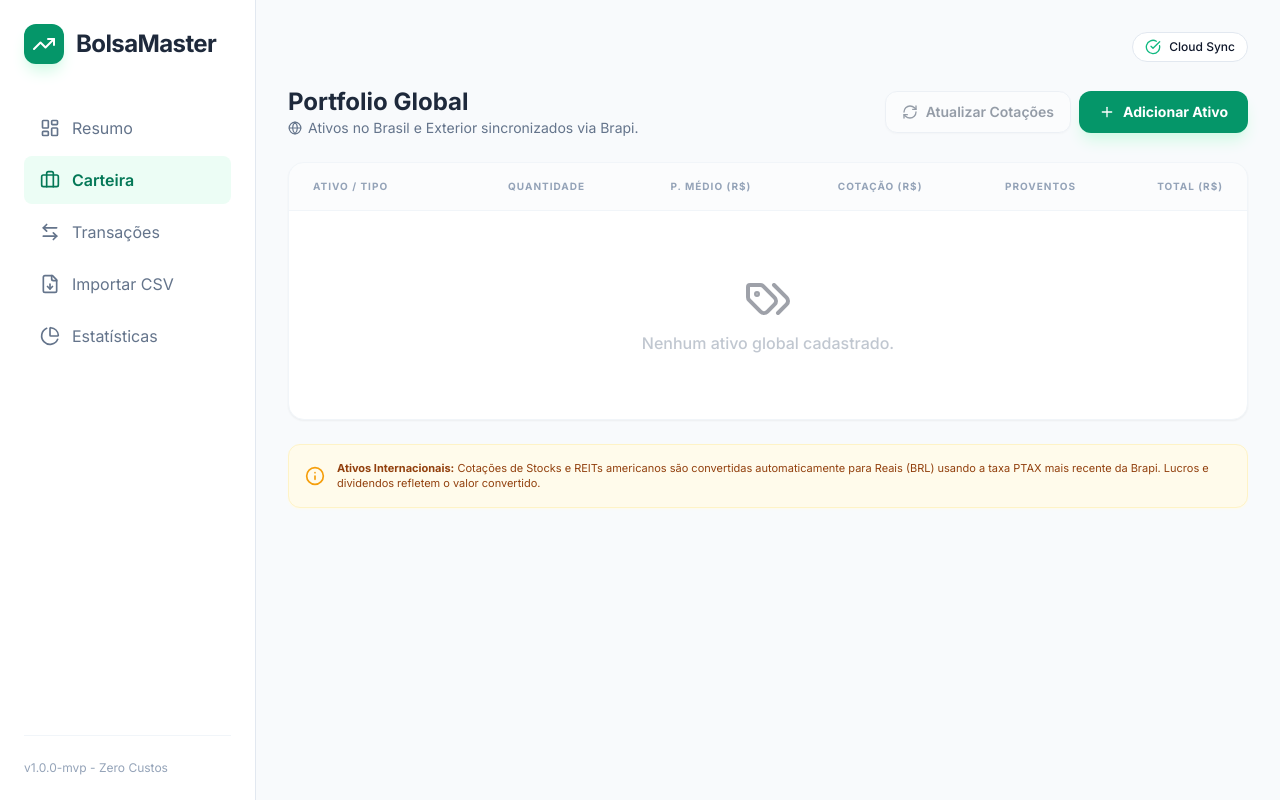
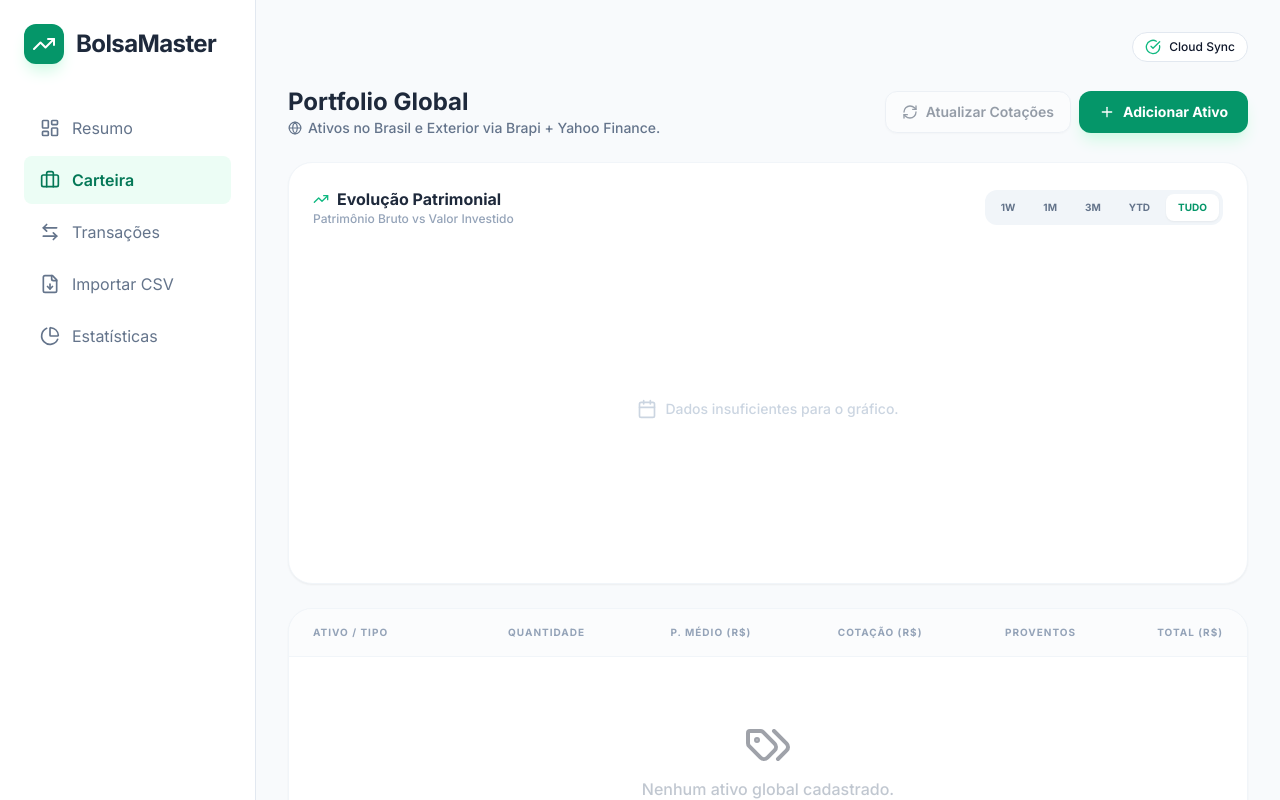
Before and after one commit to wverdan84-eng/bolsa, a React (Vite) app: page / in a window 1280 px wide. Both pictures are taken after a click on the button "Carteira". Shown: the top 800 px of the page. Built offline with nearby package versions, Linux system fonts and the light colour scheme; no server answers; the database is empty.

Commit message:
feat(Portfolio): Add time range selection for chart
Introduces a time range selection feature to the portfolio chart, allowing users to view historical data for different periods (1 week, 1 month, 3 months, Year-to-date, or All). This enhances data visualization and analysis capabilities.

```diff
--- a/components/Portfolio.tsx
+++ b/components/Portfolio.tsx
@@ -1,7 +1,7 @@
 
-import React, { useMemo } from 'react';
+import React, { useMemo, useState } from 'react';
 import { Asset, AssetType, Transaction } from '../types';
-import { ArrowUpRight, ArrowDownRight, RefreshCw, Plus, Info, TrendingUp, Tags, Banknote, Globe } from 'lucide-react';
+import { ArrowUpRight, ArrowDownRight, RefreshCw, Plus, Info, TrendingUp, Tags, Globe, Calendar } from 'lucide-react';
 import {
   AreaChart,
   Area,
@@ -21,6 +21,8 @@ interface PortfolioProps {
   onAddAsset: () => void;
 }
 
+type TimeRange = '1W' | '1M' | '3M' | 'YTD' | 'ALL';
+
 const getTypeColor = (type: AssetType) => {
   switch (type) {
     case AssetType.STOCK: return 'bg-blue-50 text-blue-600 border-blue-100';
@@ -34,21 +36,38 @@ const getTypeColor = (type: AssetType) => {
 };
 
 export const Portfolio: React.FC<PortfolioProps> = ({ assets, transactions, onRefreshPrices, isLoading, onAddAsset }) => {
-  const chartData = useMemo(() => calculateHistoricalData(transactions, assets), [transactions, assets]);
-  const dividendTransactions = useMemo(() =>
-    transactions.filter(t => t.type === 'DIVIDEND').sort((a,b) => b.date.localeCompare(a.date)),
-    [transactions]
-  );
-  const totalDividends = dividendTransactions.reduce((acc, t) => acc + (t.price - t.costs), 0);
+  const [range, setRange] = useState<TimeRange>('ALL');
+
+  const rawChartData = useMemo(() => calculateHistoricalData(transactions, assets), [transactions, assets]);
+
+  const filteredChartData = useMemo(() => {
+    if (rawChartData.length === 0) return [];
+
+    const now = new Date();
+    let cutoff = new Date(0); // Default to all
+
+    if (range === '1W') cutoff = new Date(now.getTime() - 7 * 24 * 60 * 60 * 1000);
+    else if (range === '1M') cutoff = new Date(now.getTime() - 30 * 24 * 60 * 60 * 1000);
+    else if (range === '3M') cutoff = new Date(now.getTime() - 90 * 24 * 60 * 60 * 1000);
+    else if (range === 'YTD') cutoff = new Date(now.getFullYear(), 0, 1);
+
+    // Filter based on original dates (reconstructing from string label is risky,
+    // but the service uses sorted transaction dates, so we can slice)
+    if (range === 'ALL') return rawChartData;
+
+    // Simple slice for the demo based on relative counts if date objects aren't available
+    const counts: Record<TimeRange, number> = { '1W': 7, '1M': 30, '3M': 90, 'YTD': 200, 'ALL': 9999 };
+    return rawChartData.slice(-counts[range]);
+  }, [rawChartData, range]);
 
   return (
     <div className="space-y-6 pb-12 animate-in fade-in duration-500">
       <div className="flex flex-col md:flex-row md:items-center justify-between gap-4">
         <div>
           <h1 className="text-2xl font-bold text-slate-800">Portfolio Global</h1>
-          <p className="text-slate-500 text-sm flex items-center gap-1.5">
+          <p className="text-slate-500 text-sm flex items-center gap-1.5 font-medium">
             <Globe className="w-3.5 h-3.5" />
-            Ativos no Brasil e Exterior sincronizados via Brapi.
+            Ativos no Brasil e Exterior via Brapi + Yahoo Finance.
           </p>
         </div>
         <div className="flex gap-2">
@@ -70,7 +89,88 @@ export const Portfolio: React.FC<PortfolioProps> = ({ assets, transactions, onRe
         </div>
       </div>
 
-      <div className="bg-white rounded-2xl shadow-sm border border-slate-100 overflow-hidden">
+      {/* Chart Section */}
+      <div className="bg-white p-6 rounded-3xl border border-slate-100 shadow-sm">
+        <div className="flex flex-col md:flex-row justify-between items-start md:items-center gap-4 mb-8">
+          <div>
+            <h3 className="font-black text-slate-800 flex items-center gap-2">
+              <TrendingUp className="w-4 h-4 text-emerald-500" />
+              Evolução Patrimonial
+            </h3>
+            <p className="text-xs text-slate-400 font-medium">Patrimônio Bruto vs Valor Investido</p>
+          </div>
+          <div className="flex bg-slate-100 p-1 rounded-xl gap-1">
+            {(['1W', '1M', '3M', 'YTD', 'ALL'] as TimeRange[]).map((r) => (
+              <button
+                key={r}
+                onClick={() => setRange(r)}
+                className={`px-3 py-1.5 rounded-lg text-[10px] font-black transition-all ${
+                  range === r
+                  ? 'bg-white text-emerald-600 shadow-sm'
+                  : 'text-slate-500 hover:text-slate-700'
+                }`}
+              >
+                {r === 'ALL' ? 'TUDO' : r}
+              </button>
+            ))}
+          </div>
+        </div>
+
+        <div className="h-[300px] w-full">
+          {filteredChartData.length > 0 ? (
+            <ResponsiveContainer width="100%" height="100%">
+              <AreaChart data={filteredChartData}>
+                <defs>
+                  <linearGradient id="colorEquity" x1="0" y1="0" x2="0" y2="1">
+                    <stop offset="5%" stopColor="#10b981" stopOpacity={0.1}/>
+                    <stop offset="95%" stopColor="#10b981" stopOpacity={0}/>
+                  </linearGradient>
+                </defs>
+                <CartesianGrid strokeDasharray="3 3" vertical={false} stroke="#f1f5f9" />
+                <XAxis
+                  dataKey="date"
+                  axisLine={false}
+                  tickLine={false}
+                  tick={{fontSize: 10, fontWeight: 600, fill: '#94a3b8'}}
+                  minTickGap={30}
+                />
+                <YAxis hide domain={['auto', 'auto']} />
+                <Tooltip
+                  contentStyle={{ borderRadius: '16px', border: 'none', boxShadow: '0 20px 25px -5px rgb(0 0 0 / 0.1)' }}
+                  formatter={(value: number) => value.toLocaleString('pt-BR', { style: 'currency', currency: 'BRL' })}
+                  labelStyle={{ fontWeight: 800, color: '#1e293b', marginBottom: '4px' }}
+                />
+                <Area
+                  type="monotone"
+                  dataKey="invested"
+                  stroke="#94a3b8"
+                  fill="transparent"
+                  strokeWidth={2}
+                  strokeDasharray="5 5"
+                  name="Investido"
+                />
+                <Area
+                  type="monotone"
+                  dataKey="equity"
+                  stroke="#10b981"
+                  fillOpacity={1}
+                  fill="url(#colorEquity)"
+                  strokeWidth={3}
+                  name="Patrimônio"
+                />
+              </AreaChart>
+            </ResponsiveContainer>
+          ) : (
+            <div className="h-full flex items-center justify-center text-slate-300 gap-2">
+              <Calendar className="w-5 h-5" />
+              <span className="text-sm font-medium">Dados insuficientes para o gráfico.</span>
+            </div>
+          )}
+        </div>
+      </div>
+
+      {/* Portfolio Table */}
+      <div className="bg-white rounded-3xl shadow-sm border border-slate-100 overflow-hidden">
         <div className="overflow-x-auto">
           <table className="w-full text-left">
             <thead>
@@ -146,7 +246,7 @@ export const Portfolio: React.FC<PortfolioProps> = ({ assets, transactions, onRe
 
       <div className="flex items-center gap-3 p-4 bg-amber-50 rounded-xl border border-amber-100 shadow-sm shadow-amber-50">
         <Info className="w-5 h-5 text-amber-500 shrink-0" />
-        <p className="text-[11px] text-amber-800 leading-snug">
+        <p className="text-[11px] text-amber-800 leading-snug font-medium">
           <strong>Ativos Internacionais:</strong> Cotações de Stocks e REITs americanos são convertidas automaticamente para Reais (BRL) usando a taxa PTAX mais recente da Brapi. Lucros e dividendos refletem o valor convertido.
         </p>
       </div>
```
